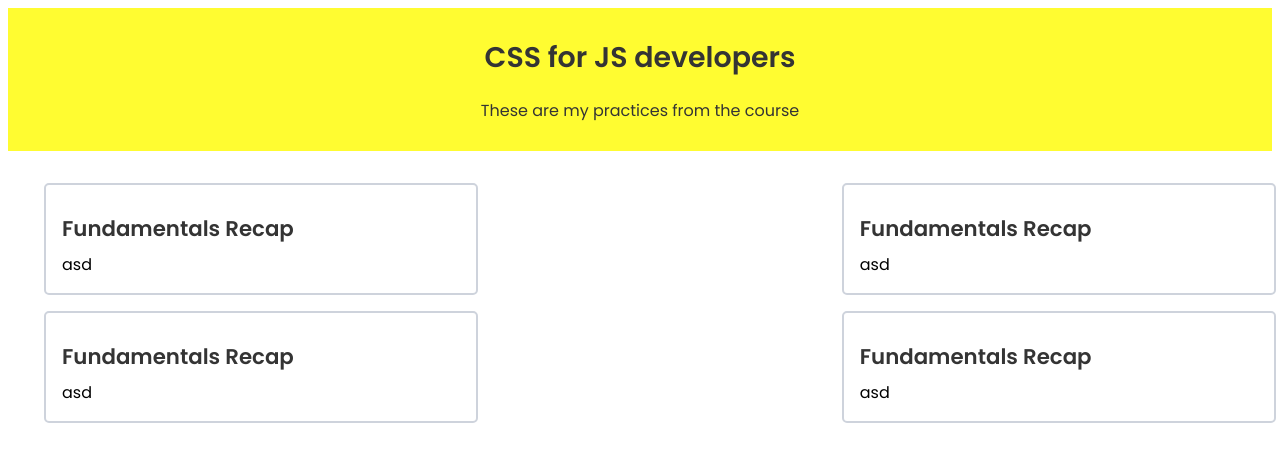
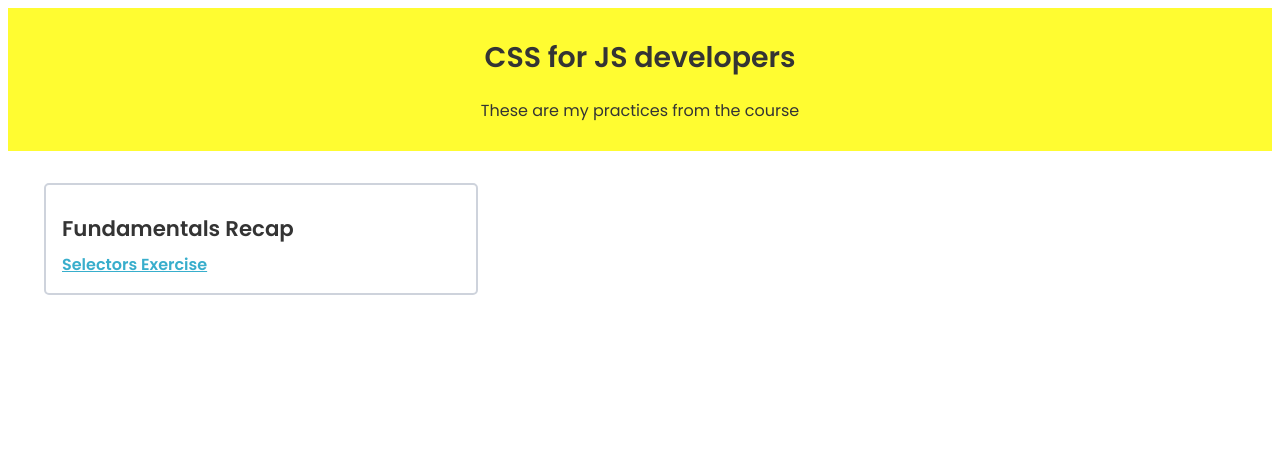
Before and after one commit to 9andresc/css-for-js, a Next.js app: page / in a window 1280 px wide. Shown: the top 462 px of the page. Built offline with nearby package versions, Linux system fonts and the light colour scheme.

Commit message:
feat: Add first exercise page

```diff
--- /dev/null
+++ b/pages/exercises/fundamentals-recap/selectors.ts
@@ -0,0 +1 @@
+export { Selectors as default } from "~/views/exercises/fundamentals-recap/selectors";
--- /dev/null
+++ b/views/exercises/fundamentals-recap/selectors/index.ts
@@ -0,0 +1 @@
+export { Selectors } from "./selectors";
--- a/views/home/home.tsx
+++ b/views/home/home.tsx
@@ -1,5 +1,6 @@
 import { Card, CardsContainer } from "~/components/card";
 import { Layout } from "~/components/layout";
+import { Link } from "~/components/link";
 
 export function Home() {
   return (
@@ -9,13 +10,9 @@ export function Home() {
       pageTitle="Home // CSS for JS developers"
     >
       <CardsContainer>
-        <Card title="Fundamentals Recap">asd</Card>
-
-        <Card title="Fundamentals Recap">asd</Card>
-
-        <Card title="Fundamentals Recap">asd</Card>
-
-        <Card title="Fundamentals Recap">asd</Card>
+        <Card title="Fundamentals Recap">
+          <Link href="/exercises/fundamentals-recap/selectors" label="Selectors Exercise" />
+        </Card>
       </CardsContainer>
     </Layout>
   );
```
Also changed, not shown: views/exercises/fundamentals-recap/selectors/selectors.tsx (added, +11 -0 lines), pages/index.ts (renamed from pages/index.tsx).
